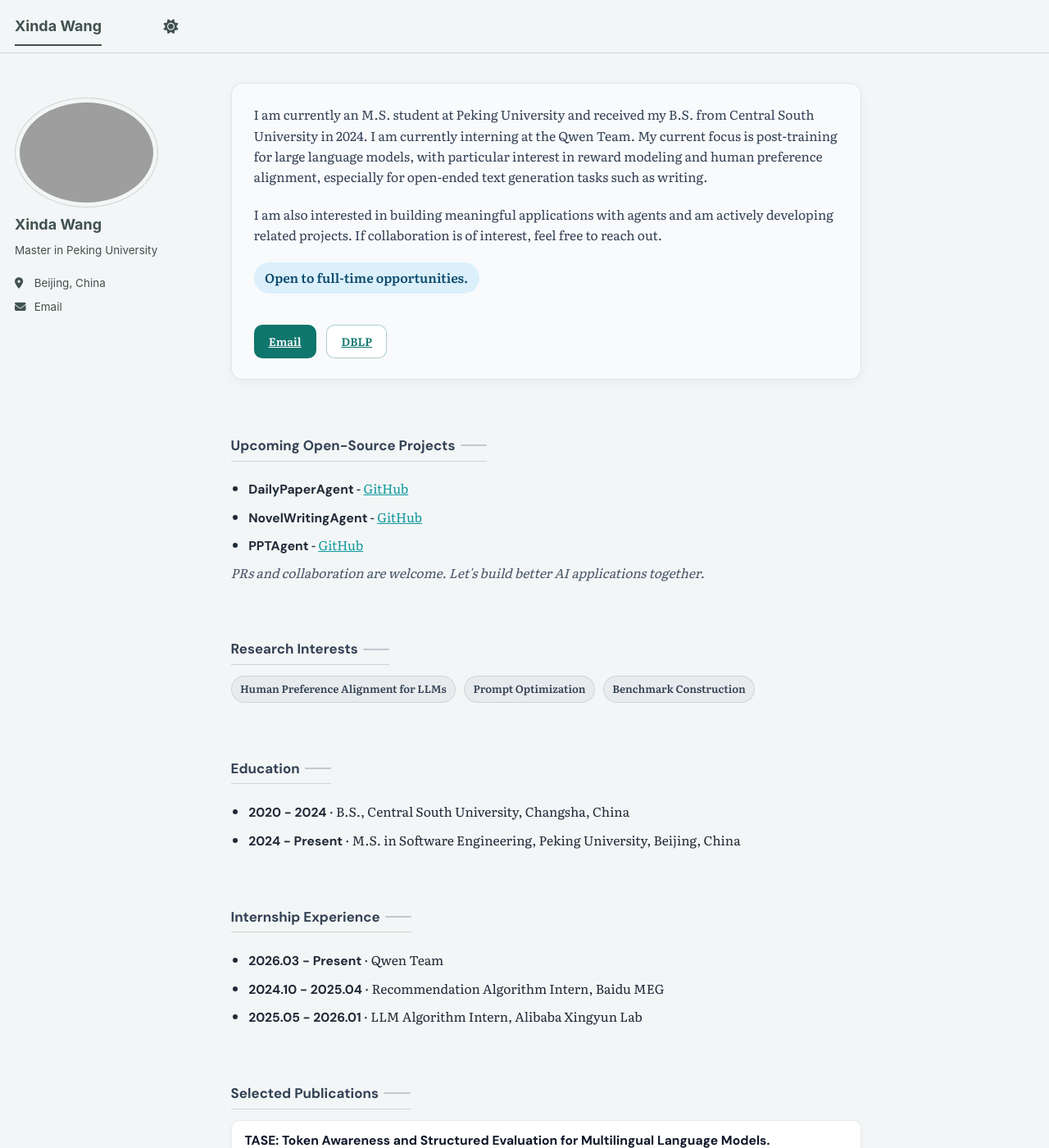
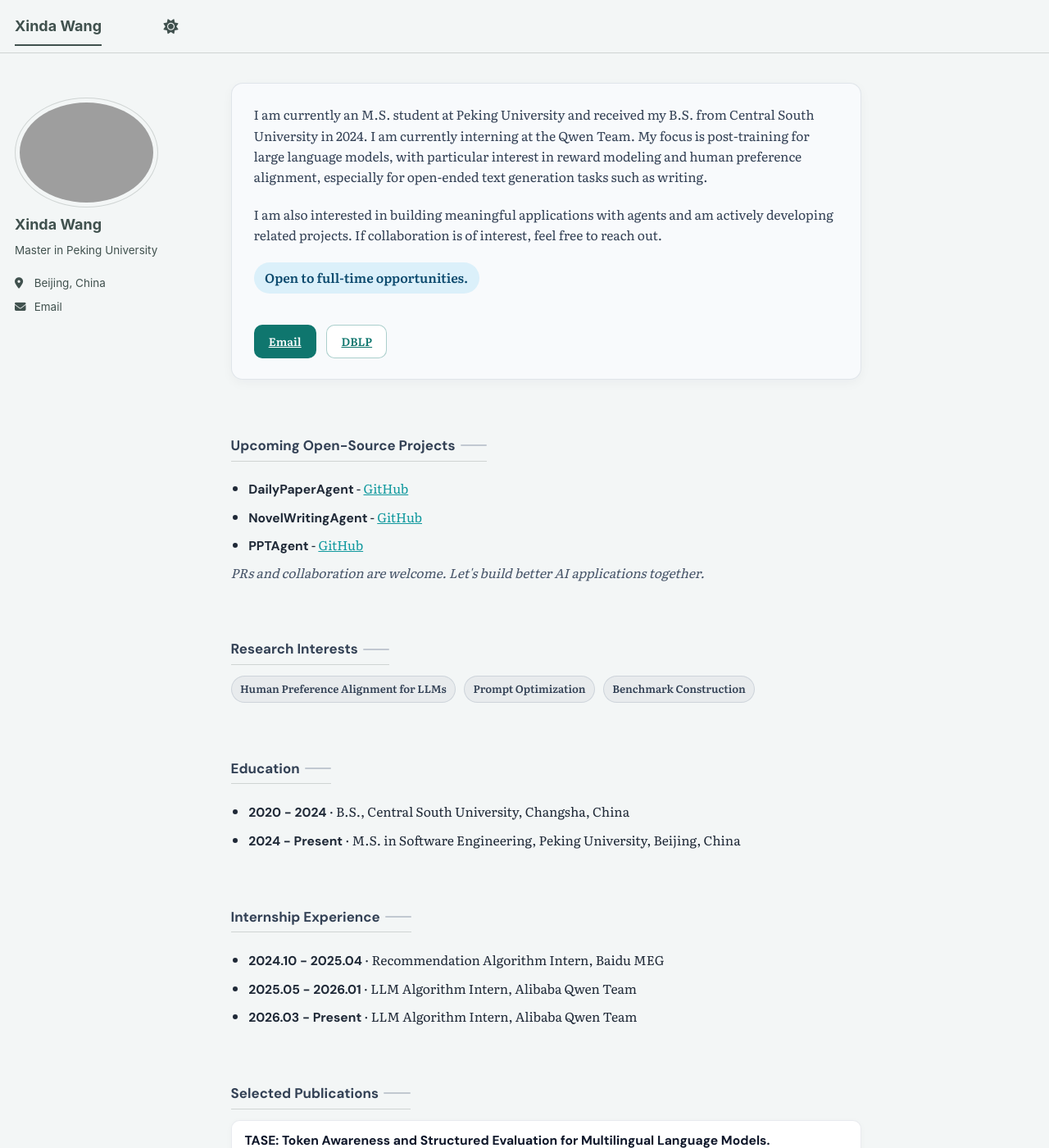
Before and after one commit to xindaaW/xindaaW.github.io, a Jekyll site: the page built from _pages/about.md, in a window 1280 px wide and 1400 px high. Shown: the whole window at 82% size. Built offline with Jekyll 4.4.1, drawn with Linux system fonts in a browser that asks for light colours; a script bundle is joined from its source files by our own code; library files that are not in the unit come from our copies.

Commit message:
update internship wording and chronological order

```diff
--- a/_pages/about.md
+++ b/_pages/about.md
@@ -9,7 +9,7 @@ redirect_from:
 
 <section class="home-hero">
   <p class="home-hero__desc">
-    I am currently an M.S. student at Peking University and received my B.S. from Central South University in 2024. I am currently interning at the Qwen Team. My current focus is post-training for large language models, with particular interest in reward modeling and human preference alignment, especially for open-ended text generation tasks such as writing.
+    I am currently an M.S. student at Peking University and received my B.S. from Central South University in 2024. I am currently interning at the Qwen Team. My focus is post-training for large language models, with particular interest in reward modeling and human preference alignment, especially for open-ended text generation tasks such as writing.
   </p>
   <p class="home-hero__desc">
     I am also interested in building meaningful applications with agents and am actively developing related projects. If collaboration is of interest, feel free to reach out.
@@ -53,9 +53,9 @@ redirect_from:
 <section class="home-section">
   <h2>Internship Experience</h2>
   <ul class="home-timeline">
-    <li><strong>2026.03 - Present</strong> · Qwen Team</li>
     <li><strong>2024.10 - 2025.04</strong> · Recommendation Algorithm Intern, Baidu MEG</li>
-    <li><strong>2025.05 - 2026.01</strong> · LLM Algorithm Intern, Alibaba Xingyun Lab</li>
+    <li><strong>2025.05 - 2026.01</strong> · LLM Algorithm Intern, Alibaba Qwen Team</li>
+    <li><strong>2026.03 - Present</strong> · LLM Algorithm Intern, Alibaba Qwen Team</li>
   </ul>
 </section>
 
```
